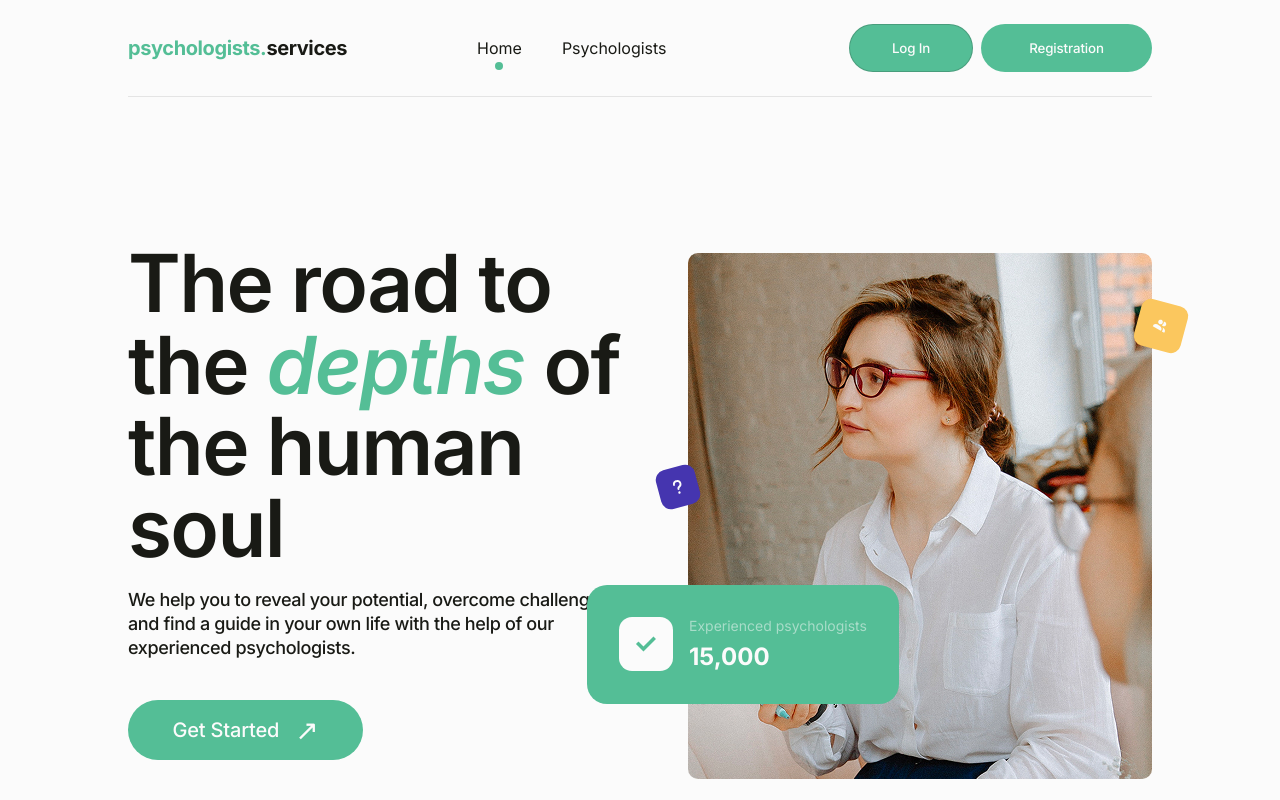
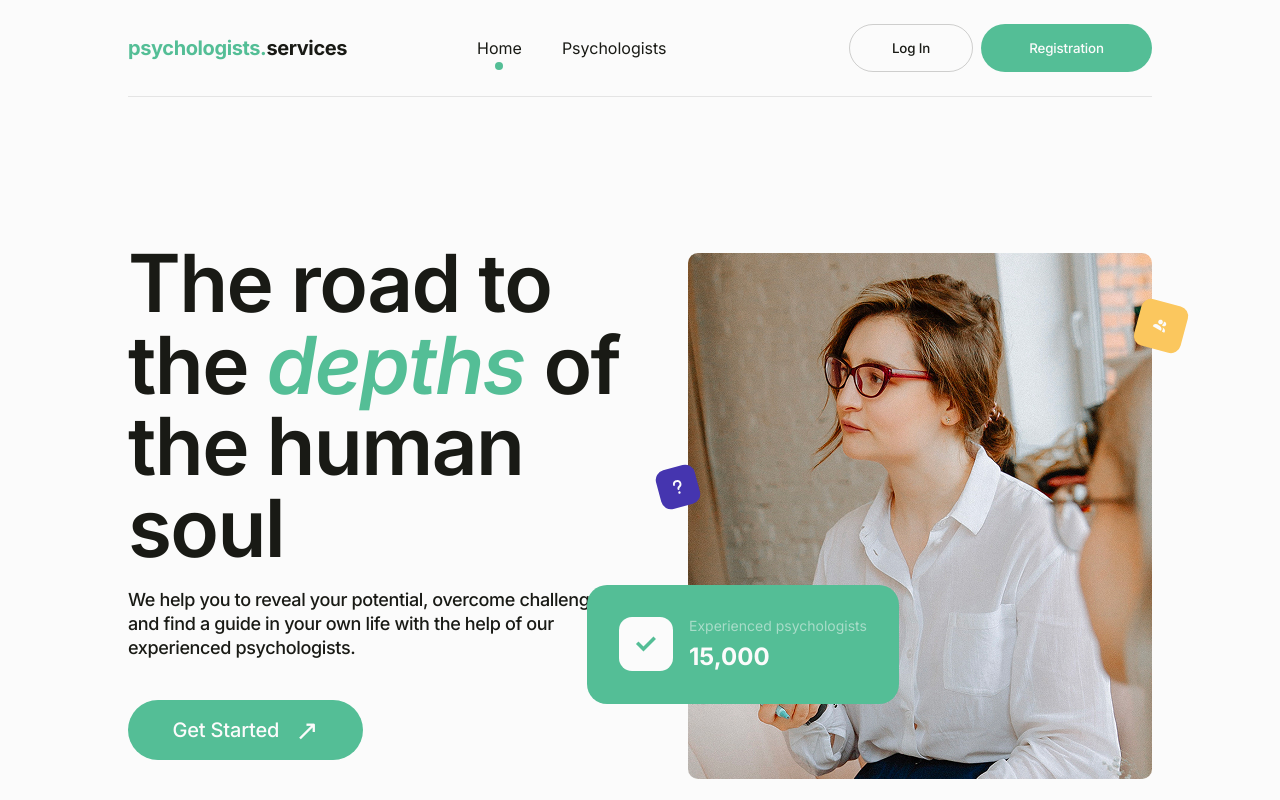
Before and after one commit to alinashapka/psychologists-services, a React (Vite) app: page / in a window 1280 px wide. Built offline with nearby package versions, Linux system fonts and the light colour scheme.

Commit message:
fix btn style

```diff
--- a/src/components/Header/Header.module.css
+++ b/src/components/Header/Header.module.css
@@ -69,11 +69,13 @@
   border: 1px solid rgba(25, 26, 21, 0.2);
 }
 .loginBtn {
+  color: var(--color-text);
   border-radius: 30px;
   padding: 14px 39px;
   width: 124px;
   height: 48px;
   margin-right: 8px;
+  background: none;
   border: 1px solid rgba(25, 26, 21, 0.2);
 }
 .registerBtn {
```
